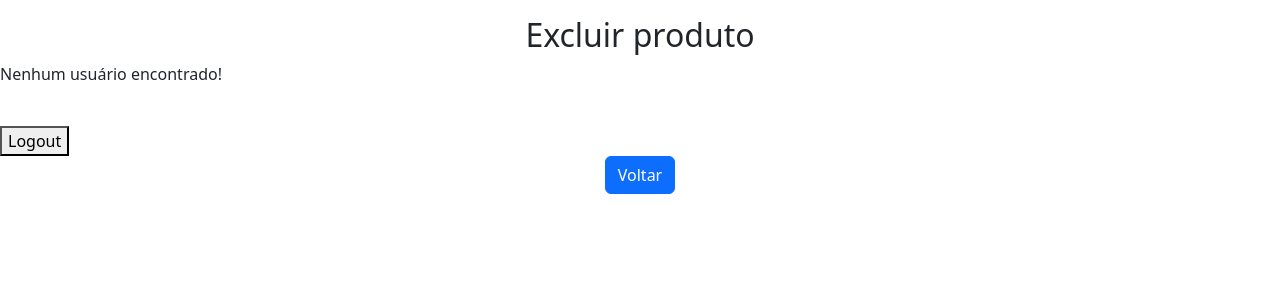
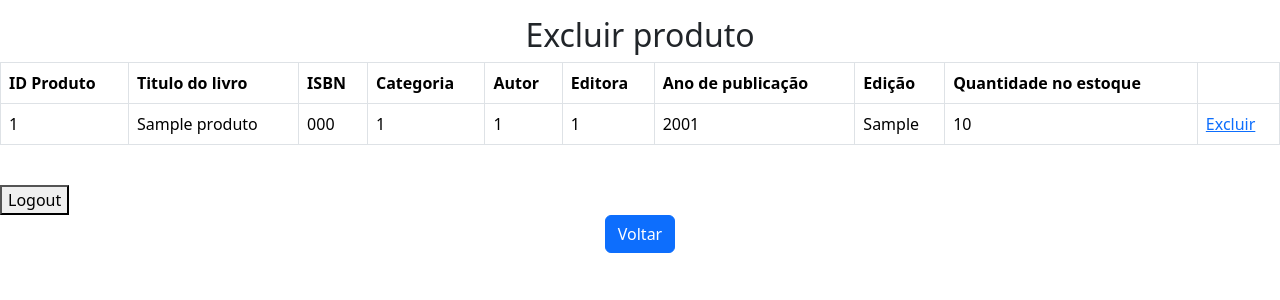
Before and after one commit to RuanAlves07/EstoqueBiblioteca_v2, a PHP site: page /excluir_produto.php in a window 1280 px wide. Shown: the part 120-420 px from the top of the page. Run offline with PHP 8.4, Linux system fonts and the light colour scheme; a user stored in the database is signed in; data comes from the database, SQL or seed files in the repository; tables that the repository leaves empty hold one stand-in row (values such as "Sample post").

Commit message:
finalizado excluir produto, ajustes alterar produto

```diff
--- a/PHP-HTML/excluir_produto.php
+++ b/PHP-HTML/excluir_produto.php
@@ -18,6 +18,35 @@ $stmtPerfil->bindParam(':id_perfil', $id_perfil);
 $stmtPerfil->execute();
 $perfil = $stmtPerfil->fetch(PDO::FETCH_ASSOC);
 $nome_perfil = $perfil['nome_perfil'];
+
+
+// INICIALIZA AS VARIAVEIS
+$usuario = null;
+
+// BUSCA TODOS OS USUARIOS CADASTRADOS EM ORDEM ALFABETICA
+
+$sql = "SELECT * FROM produto ORDER BY titulo ASC";
+$stmt = $pdo->prepare($sql);
+$stmt -> execute();
+$usuarios = $stmt ->fetchAll(PDO::FETCH_ASSOC);
+
+// SE UM ID FOR PASSADO VIA GET, EXCLUI O USUARIO
+
+if (isset($_GET['id']) && is_numeric($_GET['id'])){
+    $id_usuario = $_GET['id'];
+
+    // EXCLUI O PRODUTO DO BANCO DE DADOS
+
+    $sql = "DELETE FROM produto WHERE id_produto = :id";
+    $stmt = $pdo->prepare($sql);
+    $stmt ->bindParam(':id', $id_usuario, PDO::PARAM_INT);
+
+    if ($stmt->execute()) {
+        echo"<script>alert('Produto excluido com sucesso!');window.location.href='excluir_produto.php';</script>";
+    } else {
+        echo"<script>alert('Erro ao excluir o Produto!');</script>";
+    }
+}
 
 
 ?>
@@ -58,27 +87,36 @@ $nome_perfil = $perfil['nome_perfil'];
             <script src="https://cdn.jsdelivr.net/npm/@popperjs/core@2.11.8/dist/umd/popper.min.js" integrity="sha384-I7E8VVD/ismYTF4hNIPjVp/Zjvgyol6VFvRkX/vR+Vc4jQkC+hVqc2pM8ODewa9r" crossorigin="anonymous"></script>
             <center><table border="1" class="table table-bordered">
                 <tr>
-                    <th>ID</th>
-                    <th>Nome</th>
-                    <th>Email</th>
-                    <th>Perfil</th>
-                    <th>Ações</th>
+                    <th>ID Produto</th>
+                    <th>Titulo do livro</th>
+                    <th>ISBN</th>
+                    <th>Categoria</th>
+                    <th>Autor</th>
+                    <th>Editora</th>
+                    <th>Ano de publicação</th>
+                    <th>Edição</th>
+                    <th>Quantidade no estoque</th>
                 </tr>
                 <?php foreach($usuarios as $usuario):?>
                     <tr>
-                        <td><?= htmlspecialchars($usuario['id_usuario'])?></td>
-                        <td><?= htmlspecialchars($usuario['nome'])?></td>
-                        <td><?= htmlspecialchars($usuario['email'])?></td>
-                        <td><?= htmlspecialchars($usuario['id_perfil'])?></td>
+                        <td><?= htmlspecialchars($usuario['id_produto'])?></td>
+                        <td><?= htmlspecialchars($usuario['titulo'])?></td>
+                        <td><?= htmlspecialchars($usuario['isbn'])?></td>
+                        <td><?= htmlspecialchars($usuario['id_categoria'])?></td>
+                        <td><?= htmlspecialchars($usuario['id_autor'])?></td>
+                        <td><?= htmlspecialchars($usuario['id_editora'])?></td>
+                        <td><?= htmlspecialchars($usuario['ano_publicacao'])?></td>
+                        <td><?= htmlspecialchars($usuario['edicao'])?></td>
+                        <td><?= htmlspecialchars($usuario['quantidade_estoque'])?></td>
                         <td>
-                            <a href="excluir_usuario.php?id=<?= htmlspecialchars($usuario['id_usuario']) ?>" onclick="return confirm('Tem certeza que deseja excluir este usuário?')">Excluir</a>
+                            <a href="excluir_produto.php?id=<?= htmlspecialchars($usuario['id_produto']) ?>" onclick="return confirm('Tem certeza que deseja excluir este produto?')">Excluir</a>
                         </td>
                     </tr>
                     <?php endforeach; ?>
             </table></center>
 
                 <?php else: ?>
-                    <p>Nenhum usuário encontrado!</p>
+                    <center><p>Nenhum usuário encontrado!</p></center>
                 <?php endif; ?>
                 <br>
 
```
Also changed, not shown: PHP-HTML/alterar_produto.php (+7 -3 lines).
